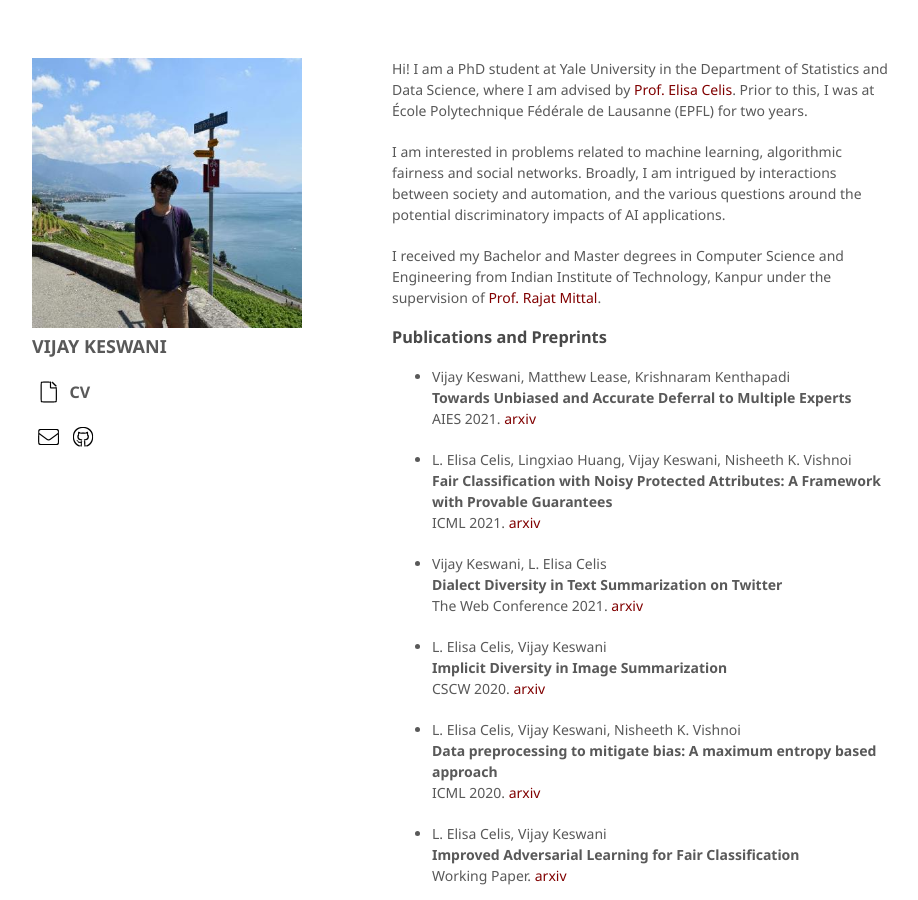
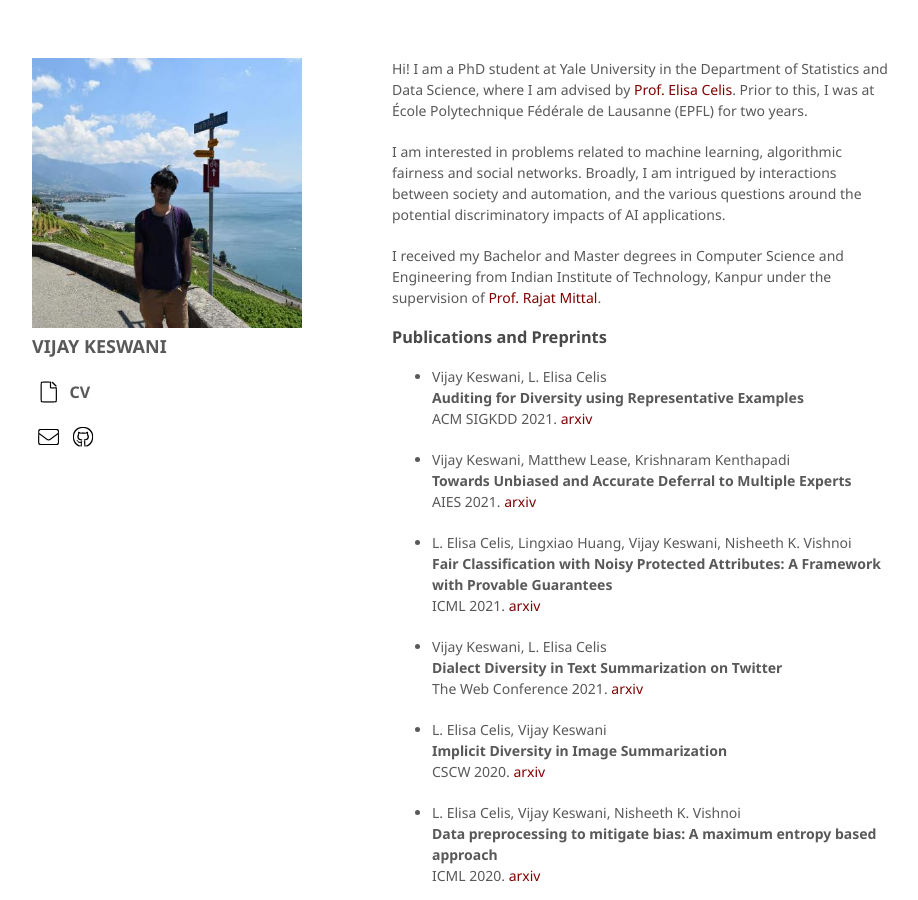
Before and after one commit to vijaykeswani/vijaykeswani.github.io, a Jekyll site: the page built from index.md, in a window 1280 px wide and 900 px high. Shown: the whole window, without its empty margins (178-1096 px from the left). Built offline with Jekyll 4.4.1, drawn with Linux system fonts in a browser that asks for light colours; nearby versions of some CDN libraries; a script that is not in the unit is left out.

Commit message:
Update index.md

```diff
--- a/index.md
+++ b/index.md
@@ -11,6 +11,10 @@ I am interested in problems related to machine learning, algorithmic fairness an
 I received my Bachelor and Master degrees in Computer Science and Engineering from Indian Institute of Technology, Kanpur under the supervision of [Prof. Rajat Mittal](https://cse.iitk.ac.in/users/rmittal).
 
 ### Publications and Preprints
+*   Vijay Keswani, L. Elisa Celis\\
+    <b> Auditing for Diversity using Representative Examples</b>\\
+    ACM SIGKDD 2021. [arxiv](https://arxiv.org/abs/2107.07393)
+
 *   Vijay Keswani, Matthew Lease, Krishnaram Kenthapadi\\
     <b> Towards Unbiased and Accurate Deferral to Multiple Experts</b>\\
     AIES 2021. [arxiv](http://arxiv.org/abs/2102.13004)
```
